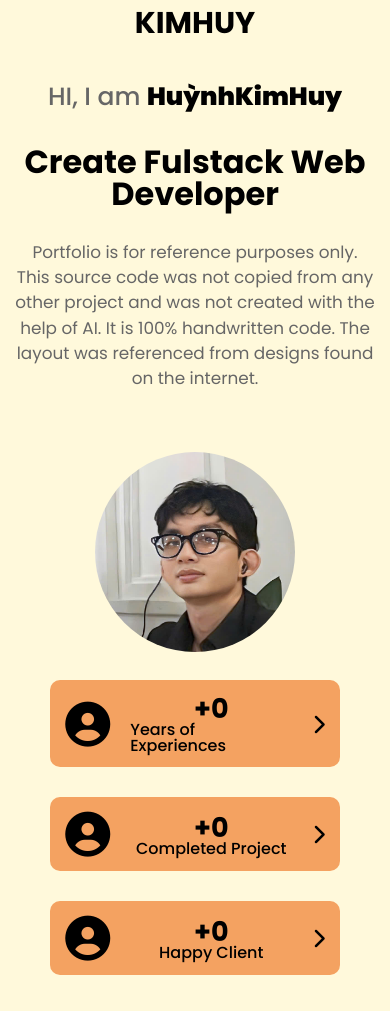
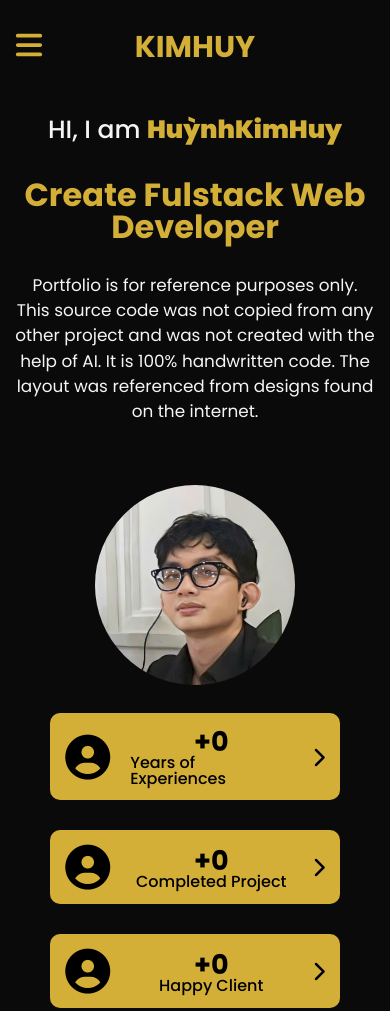
Before and after one commit to HuynhKimHuy/Portfolio, a plain HTML site: page index.html in a window 390 px wide. Shown: the top 1011 px of the page. Drawn offline with Linux system fonts and the light colour scheme.

Commit message:
update color portfolio

```diff
--- a/assets/css/responsive.css
+++ b/assets/css/responsive.css
@@ -1,14 +1,19 @@
 /* giao dien cho pc */
 @media screen and (min-width: 992px) {
+    .show-on-mobile {
+        display: none;
+    }
+    .hiden-on-tablet {
+        display: none;
+    }
 }
 
 @media screen and (max-width: 991.98px) {
     body {
         padding: 0;
     }
-    .container {
-        border: 5px solid green;
-        border-radius: none;
+    .show-on-mobile {
+        display: none;
     }
     .about_infor {
         margin-left: 0;
@@ -21,21 +26,51 @@
     }
 }
 @media screen and (max-width: 991.98px) and (min-width: 768px) {
+    .hiden-on-tablet {
+        display: none;
+    }
 }
 @media screen and (max-width: 767px) {
-    body {
-        padding: 0;
+    .show-on-mobile {
+        display: block;
     }
-    :root {
-        --bgcl: #fff9db;
-        --hover: #e76f51;
-        --size-btn: 15px 15px;
-        --btn-color: #f4a261;
-        --footer-bg: #eab308;
-        --titile: #000000;
-        --color: #333333;
-        --desc: #666666;
-        --seprato: #f3e5f5;
+    .hiden-on-mobile {
+        display: none;
+    }
+    .menu-overplay {
+        position: fixed;
+        inset: 0;
+        background-color: rgba(0, 0, 0, 0.5);
+        visibility: hidden;
+        z-index: 1;
+    }
+
+    .menu-content {
+        position: absolute;
+        top: 0;
+        left: 0;
+        width: 60%;
+        height: 100%;
+        background-color: var(--bgcl);
+        padding: 20px;
+        transform: translateX(-100%);
+        z-index: 2;
+        transition: all 0.3s ease;
+    }
+    .menu_checkbox:checked ~ .menu-overplay {
+        visibility: visible;
+        opacity: 1;
+        transition: all 0.3s ease;
+    }
+    .menu_checkbox:checked ~ .menu-content {
+        transform: translateX(0);
+        transition: all 0.3s ease;
+    }
+
+    .navbar label svg {
+        width: 30px;
+        height: 30px;
+        color: var(--btn-color);
     }
     .guarantee-icon:hover {
         background-color: var(--hover);
@@ -51,9 +86,7 @@
         left: 50%;
         transform: translateX(-50%);
     }
-    .hiden-on-mobile {
-        display: none;
-    }
+
     .guarantee {
         display: grid;
     }
--- a/assets/css/style.css
+++ b/assets/css/style.css
@@ -9,7 +9,6 @@ html {
 body {
     height: 100vh;
     font-size: 1.6rem;
-    padding: max(15px, 1%);
     scroll-behavior: smooth;
     font-family: Poppins;
 }
@@ -19,14 +18,14 @@ body {
     margin: 0 auto;
 }
 :root {
-    --bgcl: #fff9db;
-    --hover: #e76f51;
+    --bgcl: #0a0a0a;
+    --hover: Gold;
     --size-btn: 15px 15px;
-    --btn-color: #f4a261;
-    --footer-bg: #eab308;
-    --titile: #000000;
-    --color: #333333;
-    --desc: #666666;
+    --btn-color: #d4af37;
+    --footer-bg: #121212;
+    --titile: #d4af37;
+    --color: #a3a3a3;
+    --desc: #f5f5f5;
     --seprato: #f3e5f5;
 }
 .btn {
@@ -270,10 +269,6 @@ body {
     gap: 40px;
 }
 
-.nav-name {
-    margin-bottom: 15px;
-}
-
 .foot-title {
     display: inline;
     font-weight: 600;
--- a/index.html
+++ b/index.html
@@ -32,13 +32,28 @@
     </head>
 
     <body>
+        <!-- pc haeader  -->
         <header class="header">
             <div class="container">
                 <!-- navbar -->
                 <nav class="navbar">
+                    <!-- nav Mobile-tablet -->
+                    <label
+                        for="nav-toggle"
+                        class="nav-toggle-label show-on-mobile">
+                        <svg
+                            xmlns="http://www.w3.org/2000/svg"
+                            viewBox="0 0 448 512">
+                            <!--!Font Awesome Free 6.7.2 by @fontawesome - https://fontawesome.com License - https://fontawesome.com/license/free Copyright 2025 Fonticons, Inc.-->
+                            <path
+                                d="M0 96C0 78.3 14.3 64 32 64l384 0c17.7 0 32 14.3 32 32s-14.3 32-32 32L32 128C14.3 128 0 113.7 0 96zM0 256c0-17.7 14.3-32 32-32l384 0c17.7 0 32 14.3 32 32s-14.3 32-32 32L32 288c-17.7 0-32-14.3-32-32zM448 416c0 17.7-14.3 32-32 32L32 448c-17.7 0-32-14.3-32-32s14.3-32 32-32l384 0c17.7 0 32 14.3 32 32z"
+                                fill="currentColor" />
+                        </svg>
+                    </label>
                     <!-- navname -->
 
                     <h2 class="nav-name">KIMHUY</h2>
+
                     <!-- nav_menu -->
                     <ul class="nav_menu hiden-on-mobile">
                         <li>
@@ -127,6 +142,28 @@
             </div>
         </header>
 
+        <!-- mobile header -->
+        <header class="mobile_header hiden-on-tablet">
+            <input
+                type="checkbox"
+                id="nav-toggle"
+                class="menu_checkbox"
+                hidden />
+            <!-- over play -->
+            <label for="nav-toggle" class="menu-overplay"> </label>
+
+            <!-- menu content -->
+            <div class="menu-content">
+                <h2 class="nav-name">KIMHUY</h2>
+                <p class="menu-content-title head_sub-title">
+                    Hiện tại vẫn còn đang trong giai đoạn cập nhật và phát
+                    triển, nói chung là còn lười , nên chưa có gì cả. Mọi người
+                    có thể tham khảo một số dự án của mình trên github nhé.
+                </p>
+            </div>
+        </header>
+
+        <!-- about -->
         <section class="about">
             <div class="container">
                 <div class="seprato hiden-on-mobile">Who I Am</div>
```
